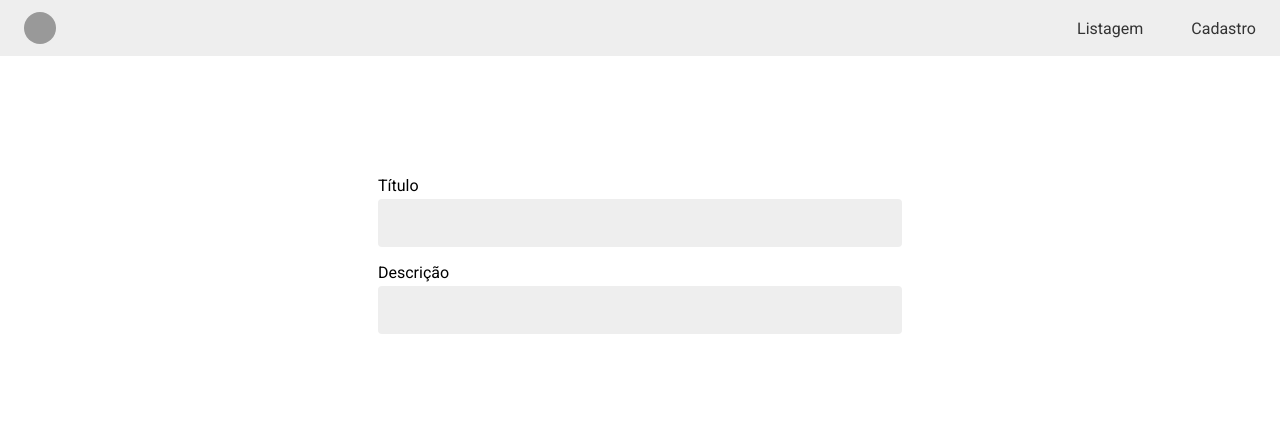
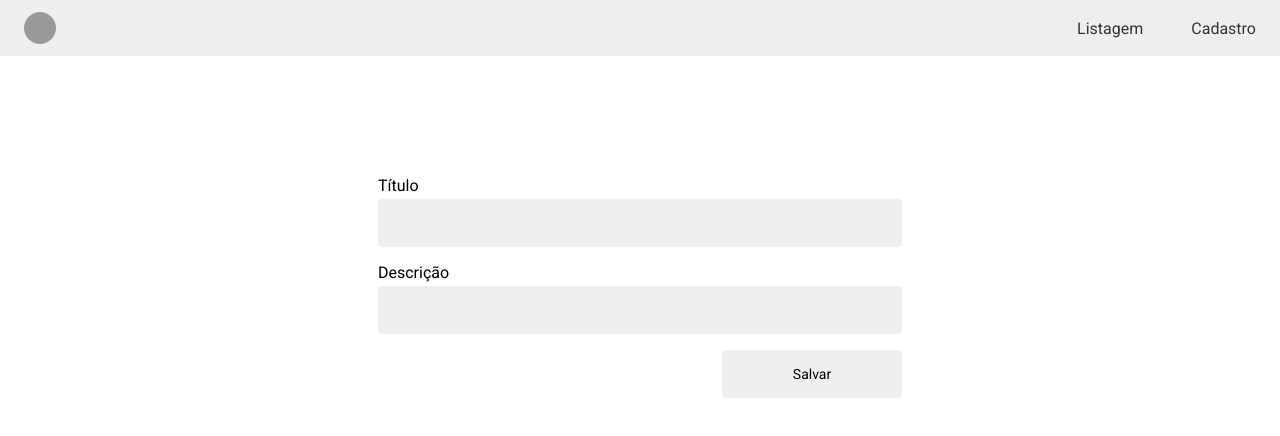
Before and after one commit to AmauriLima/Drinks, a React (Vite) app: page /createDrink in a window 1280 px wide. Shown: the top 436 px of the page. Built offline with nearby package versions, Linux system fonts and the light colour scheme.

Commit message:
feat: submit form function

```diff
--- a/src/hooks/useForms.tsx
+++ b/src/hooks/useForms.tsx
@@ -28,10 +28,7 @@ export function useForms<T>() {
   function createInputs(fields: FieldName<T>[], fieldsObject: InputObjectProps<T>) {
     return fields.map((field) => {
       const {
-        label,
-        type,
-        errorMessage = '',
-        validateField = false,
+        label, type, errorMessage = '', validateField = false,
       } = fieldsObject[field];
 
       return (
@@ -40,7 +37,7 @@ export function useForms<T>() {
           <Input
             type={type || 'text'}
             name={field as string}
-            value={values[field] as any}
+            value={values[field] as any ?? ''}
             error={getErrorMessageByFieldName(field)}
             onChange={handleFieldsChange(errorMessage, validateField)}
           />
--- a/src/pages/CreateDrink/index.tsx
+++ b/src/pages/CreateDrink/index.tsx
@@ -1,3 +1,5 @@
+import { FormEvent, FormEventHandler } from 'react';
+
 import { Drink } from '@services/DrinksService/DTO';
 
 import { InputObjectProps } from '@hooks/DTO/useFormsDTO';
@@ -8,7 +10,7 @@ import { PageLayout } from '@components/PageLayout';
 import { Form } from './styles';
 
 export function CreateDrink() {
-  const { createInputs } = useForms<Drink>();
+  const { createInputs, values } = useForms<Drink>();
 
   const fieldsObject = {
     name: {
@@ -23,10 +25,16 @@ export function CreateDrink() {
     },
   } as InputObjectProps<Drink>;
 
+  const onSubmit: FormEventHandler<HTMLFormElement> = (event: FormEvent) => {
+    event.preventDefault();
+    console.log(values);
+  };
+
   return (
     <PageLayout>
-      <Form>
+      <Form onSubmit={onSubmit}>
         {createInputs(['name', 'description'], fieldsObject)}
+        <button type="submit">Salvar</button>
       </Form>
     </PageLayout>
   );
--- a/src/pages/CreateDrink/styles.ts
+++ b/src/pages/CreateDrink/styles.ts
@@ -3,4 +3,18 @@ import styled from 'styled-components';
 export const Form = styled.form`
   max-width: 524px;
   margin: 0 auto;
+  display: flex;
+  flex-direction: column;
+
+  button {
+    margin-top: 16px;
+    height: 48px;
+    border: 0;
+    outline: 0;
+    border-radius: 4px;
+    max-width: 180px;
+    width: 100%;
+    font-size: 0.875rem;
+    align-self: flex-end;
+  }
 `;
--- a/src/pages/Home/index.tsx
+++ b/src/pages/Home/index.tsx
@@ -46,7 +46,7 @@ export function Home() {
 
       <DrinksList>
         {filteredDrinks?.map((drink) => (
-          <Card>
+          <Card key={drink.id}>
             <div>
               <AiOutlineClose />
             </div>
```
